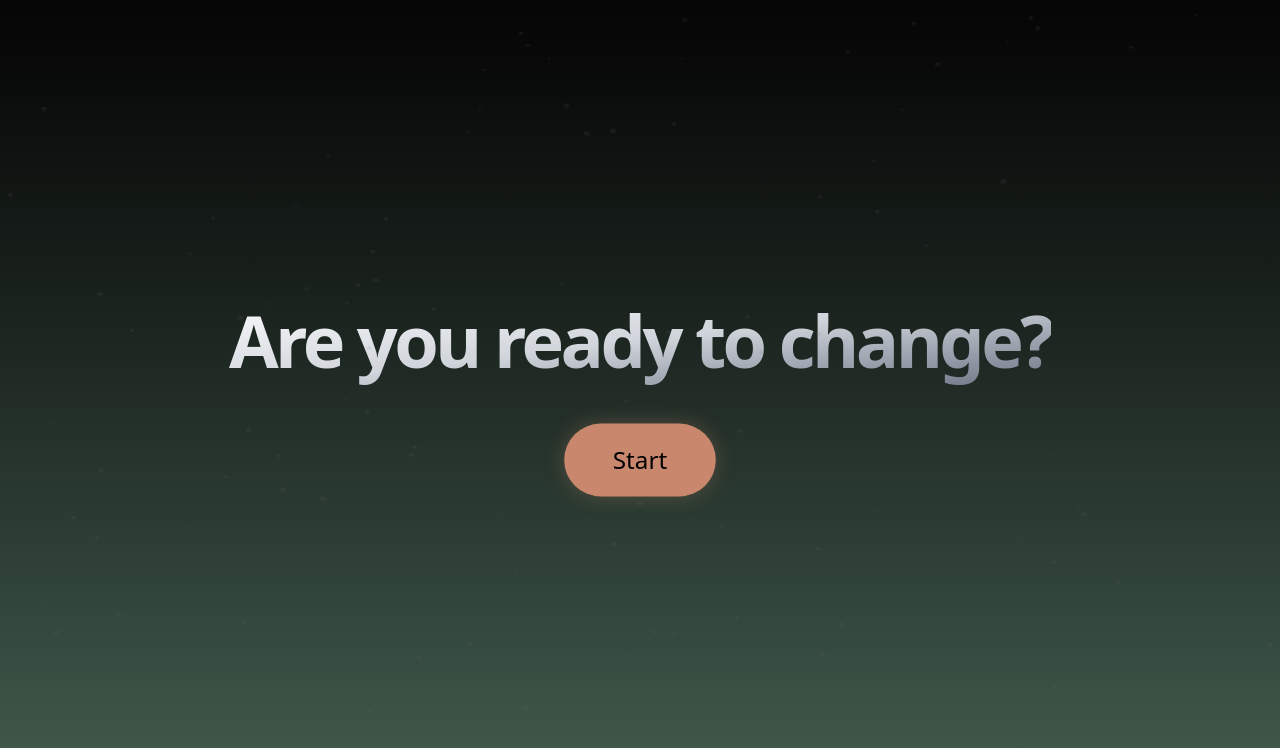
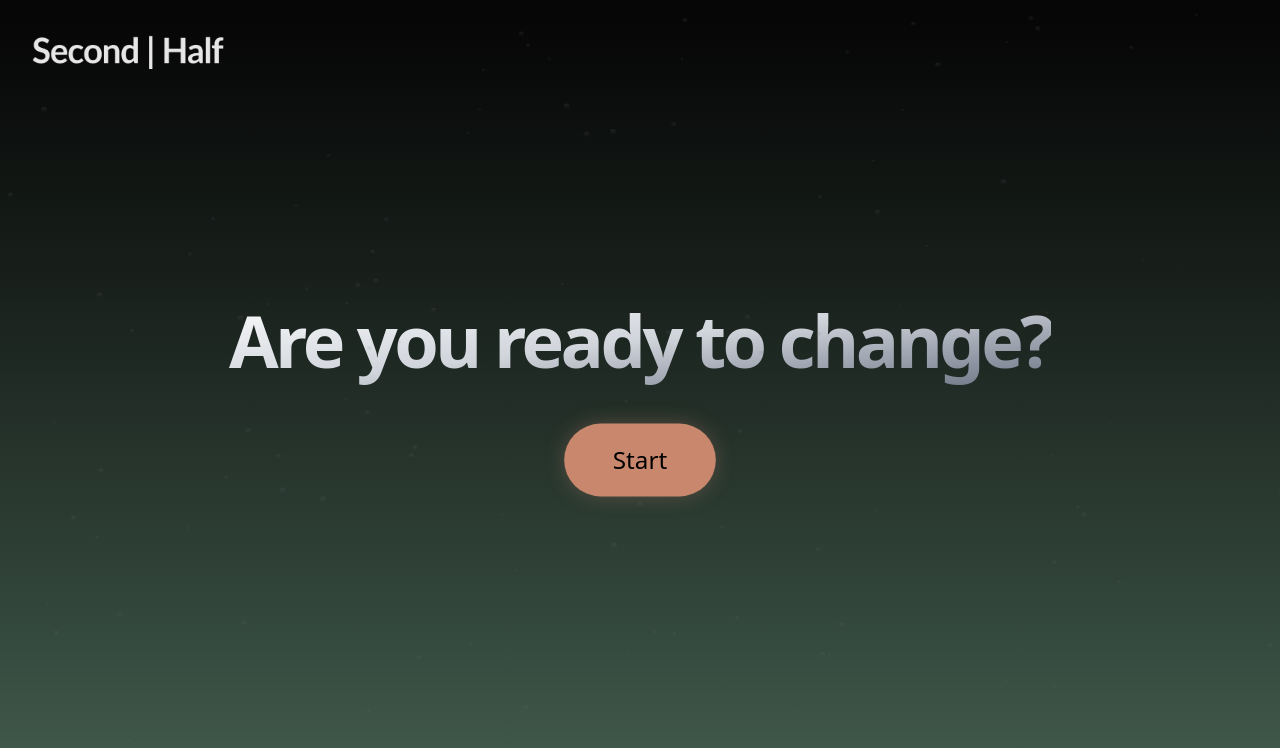
Before and after one commit to Arseniidemydov/secondhalf, a React (Vite) app: page / in a window 1280 px wide. Shown: the top 748 px of the page. Built offline with nearby package versions, Linux system fonts and the light colour scheme.

Commit message:
feat: add global logo to top-left corner

```diff
--- a/src/App.jsx
+++ b/src/App.jsx
@@ -19,6 +19,11 @@ function App() {
   return (
     <main className="relative w-screen h-screen bg-gradient-to-t from-[#435E4F] to-[#050505] text-white font-inter overflow-hidden">
       <BackgroundParticles />
+      <img
+        src="/logo_1.png"
+        alt="Second | Half"
+        className="absolute top-8 left-8 w-48 z-50 pointer-events-none select-none opacity-90"
+      />
       <AnimatePresence mode="wait">
         {phase === "LANDING" && (
           <motion.div
```
Also changed, not shown: public/logo_1.png (added).
